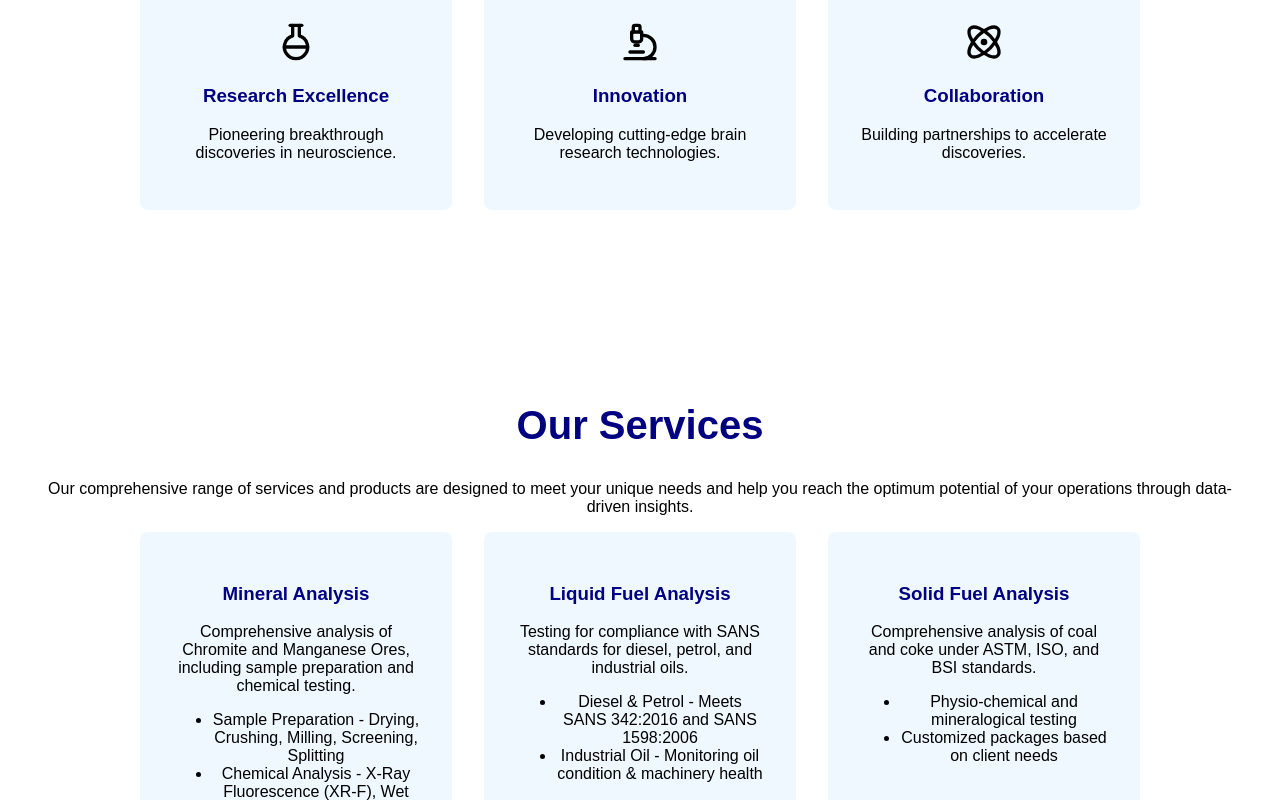
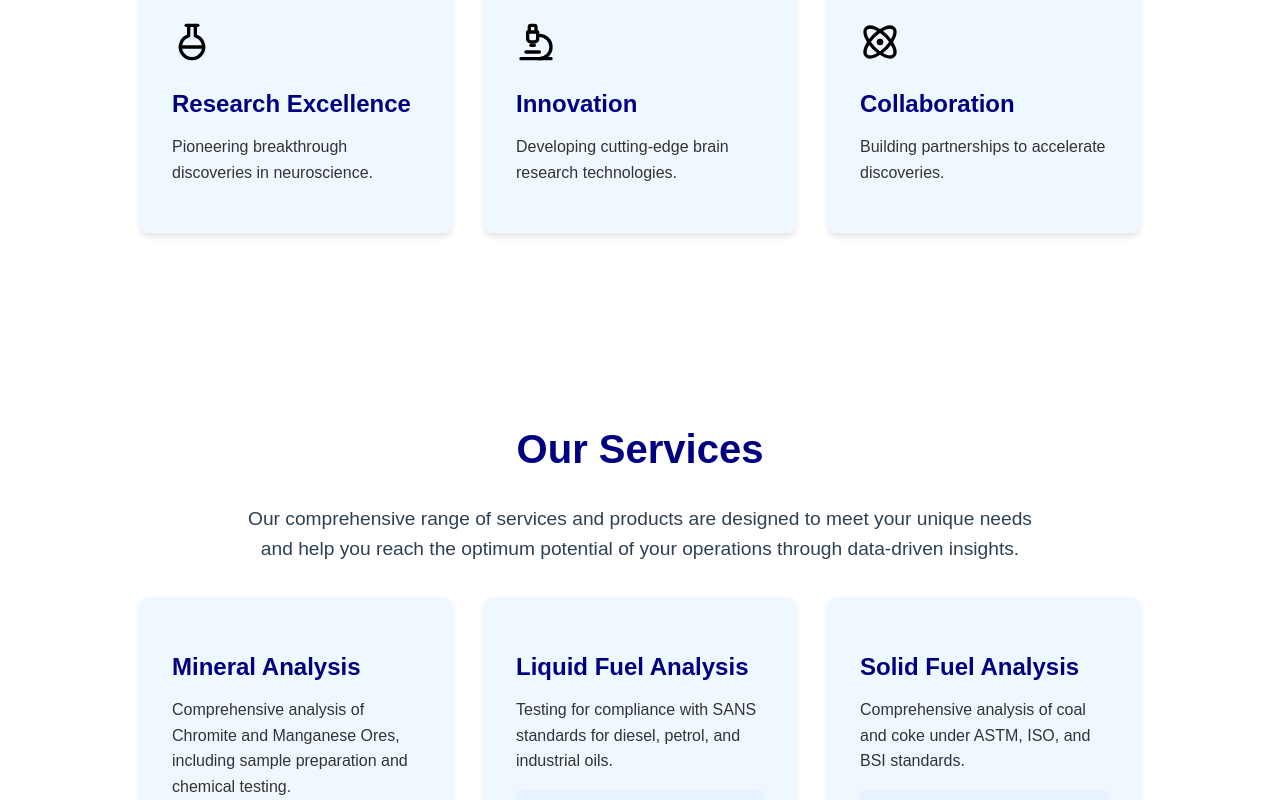
Before and after one commit to Thapelo-Molosiwa/last1, a Next.js app: page / in a window 1280 px wide. Shown: the part 1000-1800 px from the top of the page. Built offline with nearby package versions, Linux system fonts and the light colour scheme.

Commit message:
Update Home.module.css

```diff
--- a/src/styles/Home.module.css
+++ b/src/styles/Home.module.css
@@ -9,7 +9,7 @@
   padding: 15px 0;
   transition: all 0.3s ease-in-out;
   z-index: 50;
-    box-sizing: border-box; /* Ensures padding is included in the width */
+  box-sizing: border-box;
 }
 
 .scrolled {
@@ -25,7 +25,7 @@
   justify-content: space-between;
   width: 90%;
   max-width: 1200px;
-    box-sizing: border-box; /* Ensures padding is included in the width */
+  box-sizing: border-box;
 }
 
 /* Logo */
@@ -79,7 +79,7 @@
   left: 0;
   padding: 10px 0;
   text-align: center;
-    box-sizing: border-box; /* Ensures padding is included in the width */
+  box-sizing: border-box;
 }
 
 .mobileLink {
@@ -119,7 +119,7 @@
   justify-content: center;
   text-align: center;
   color: white;
-    padding: 0 20px; /* Adds padding to prevent text from touching the edges */
+  padding: 0 20px;
   box-sizing: border-box;
 }
 
@@ -130,21 +130,21 @@
 
 .hero p {
   font-size: 1.2rem;
-    max-width: 600px; /* Limits the width of the paragraph */
-    margin: 0 auto; /* Centers the paragraph */
-    line-height: 1.6; /* Improves readability */
+  max-width: 600px;
+  margin: 0 auto;
+  line-height: 1.6;
 }
 
 /* Responsive Design for Hero Section */
 @media (max-width: 768px) {
   .hero h1 {
-      font-size: 2rem; /* Smaller font size for mobile */
+    font-size: 2rem;
   }
 
   .hero p {
-      font-size: 1rem; /* Smaller font size for mobile */
-      max-width: 90%; /* Allows the paragraph to take more width on mobile */
-      margin-top: 10px; /* Adjusts spacing */
+    font-size: 1rem;
+    max-width: 90%;
+    margin-top: 10px;
   }
 }
 
@@ -160,22 +160,63 @@
   margin-bottom: 2rem;
 }
 
+.section p {
+  font-size: 1.2rem;
+  max-width: 800px;
+  margin: 0 auto 2rem;
+  line-height: 1.6;
+  color: #2E4053;
+}
+
+/* Services Card Container */
 .cardContainer {
   display: grid;
-    grid-template-columns: repeat(auto-fit, minmax(280px, 1fr));
+  grid-template-columns: repeat(auto-fit, minmax(300px, 1fr));
   gap: 2rem;
   max-width: 1000px;
   margin: auto;
 }
 
+/* Service Card */
 .card {
   background: #f0f8ff;
   padding: 2rem;
   border-radius: 8px;
+  box-shadow: 0 4px 6px rgba(0, 0, 0, 0.1);
+  text-align: left;
+  transition: transform 0.3s ease-in-out, box-shadow 0.3s ease-in-out;
+}
+
+.card:hover {
+  transform: translateY(-5px);
+  box-shadow: 0 6px 10px rgba(0, 0, 0, 0.15);
 }
 
 .card h3 {
   color: navy;
+  font-size: 1.5rem;
+  margin-bottom: 1rem;
+}
+
+.card p {
+  color: #333;
+  font-size: 1rem;
+  margin-bottom: 1rem;
+}
+
+/* List inside Cards */
+.card ul {
+  padding: 0;
+  list-style: none;
+}
+
+.card ul li {
+  background: #e6f2ff;
+  padding: 0.5rem;
+  margin: 0.3rem 0;
+  border-radius: 4px;
+  font-size: 0.95rem;
+  color: #2E4053;
 }
 
 /* Footer */
@@ -186,3 +227,26 @@
   text-align: center;
   margin-top: 4rem;
 }
+
+/* Responsive Design */
+@media (max-width: 768px) {
+  .section {
+    padding: 3rem 1rem;
+  }
+
+  .card {
+    padding: 1.5rem;
+  }
+
+  .card h3 {
+    font-size: 1.3rem;
+  }
+
+  .card p {
+    font-size: 0.9rem;
+  }
+
+  .card ul li {
+    font-size: 0.85rem;
+  }
+}
```
Lines whose indentation alone changed are shown as unchanged.
